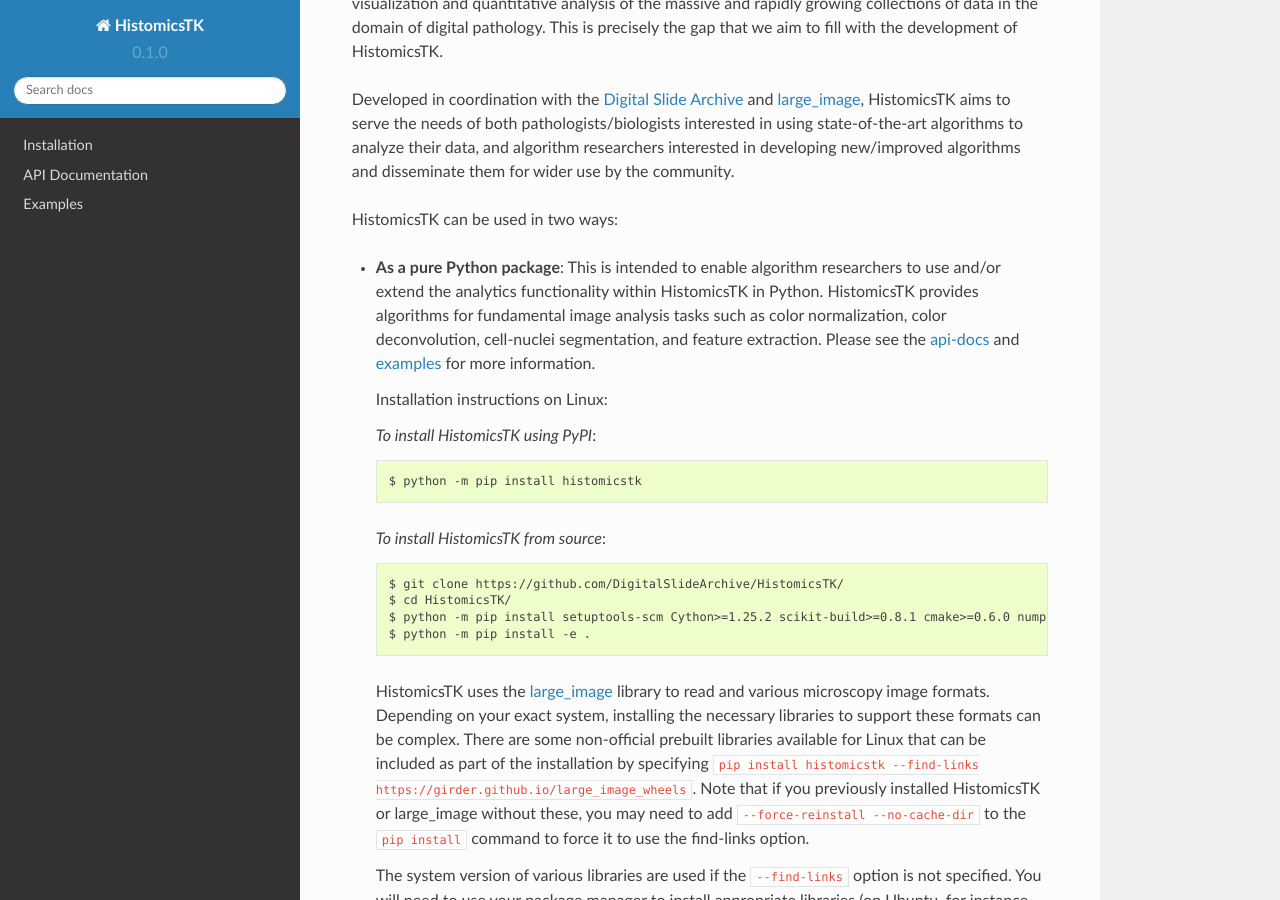
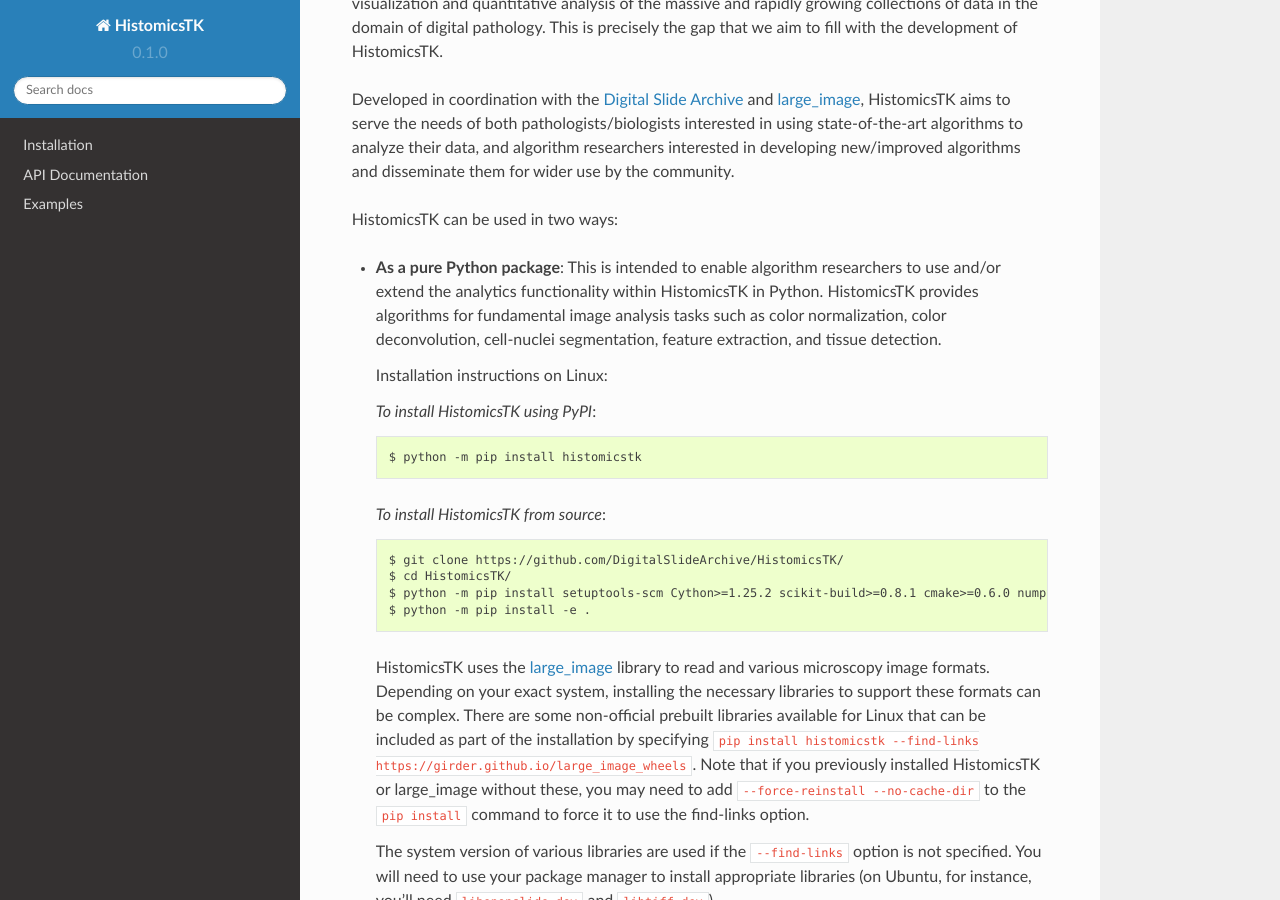
Before and after one commit to DigitalSlideArchive/HistomicsTK, a Sphinx documentation site: the page built from docs/index.rst, in a window 1280 px wide and 900 px high, scrolled down 384 px. Built offline with Sphinx 7.4.7 and the Read the Docs theme 2.0.0, drawn with Linux system fonts in a browser that asks for light colours; pages that are not in the unit, such as notebooks, are missing from menus.

Commit message:
Update index.rst

```diff
--- a/docs/index.rst
+++ b/docs/index.rst
@@ -28,10 +28,7 @@
   researchers to use and/or extend the analytics functionality within
   HistomicsTK in Python. HistomicsTK provides algorithms for fundamental
   image analysis tasks such as color normalization, color deconvolution,
-  cell-nuclei segmentation, and feature extraction. Please see the
-  `api-docs <https://digitalslidearchive.github.io/HistomicsTK/api-docs.html>`__
-  and `examples <https://digitalslidearchive.github.io/HistomicsTK/examples.html>`__
-  for more information.
+  cell-nuclei segmentation, feature extraction, and tissue detection.
 
   Installation instructions on Linux:
 
```
